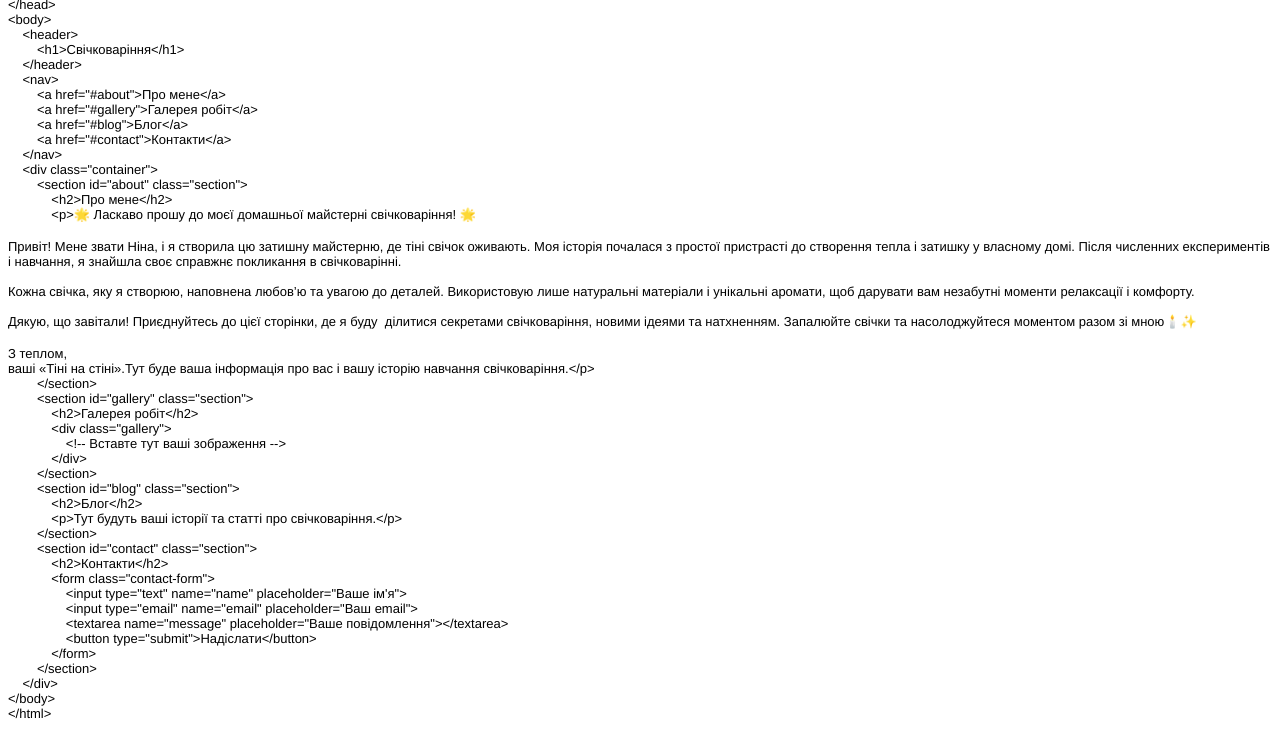
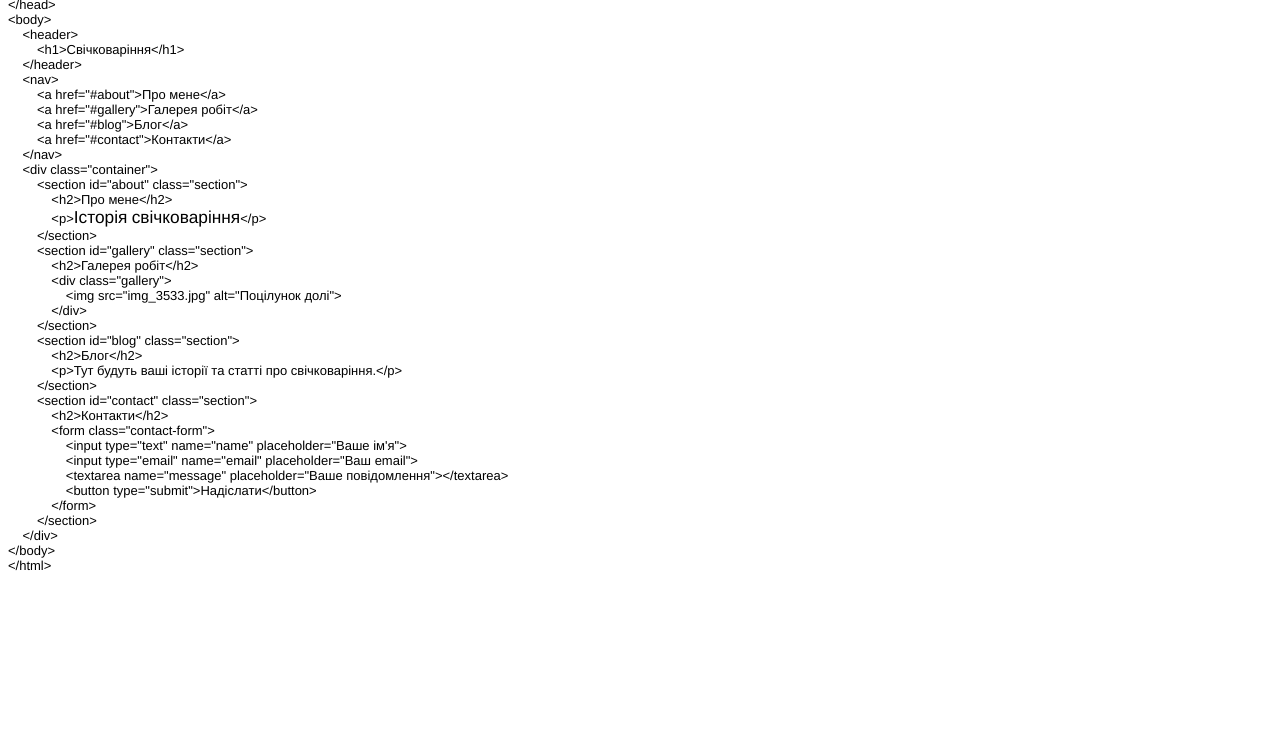
Before and after one commit to Ninacalambina/my_web, a plain HTML site: page index.html in a window 1280 px wide. Shown: the part 1031-1760 px from the top of the page. After the commit the page ends 1612 px from the top, so only its background shows below. Drawn offline with Linux system fonts and the light colour scheme.

Commit message:
Add files via upload

```diff
--- a/index.html
+++ b/index.html
@@ -8,10 +8,9 @@
   <meta name="CocoaVersion" content="2487.3">
   <style type="text/css">
     p.p1 {margin: 0.0px 0.0px 0.0px 0.0px; font: 13.0px 'Helvetica Neue'}
-    p.p2 {margin: 0.0px 0.0px 0.0px 0.0px; font: 13.0px Helvetica; min-height: 16.0px}
-    p.p3 {margin: 0.0px 0.0px 0.0px 0.0px; font: 13.0px 'Helvetica Neue'; min-height: 15.0px}
-    span.s1 {font: 13.0px 'Apple Color Emoji'}
-    span.Apple-tab-span {white-space:pre}
+    p.p2 {margin: 0.0px 0.0px 0.0px 0.0px; font: 17.3px Helvetica}
+    span.s1 {font: 13.0px 'Helvetica Neue'}
+    span.s2 {font: 17.3px 'Apple Color Emoji'}
   </style>
 </head>
 <body>
@@ -88,7 +87,7 @@
 <p class="p1"><span class="Apple-converted-space">    </span>&lt;header&gt;</p>
 <p class="p1"><span class="Apple-converted-space">        </span>&lt;h1&gt;Свічковаріння&lt;/h1&gt;</p>
 <p class="p1"><span class="Apple-converted-space">    </span>&lt;/header&gt;</p>
-<p class="p1"><span class="Apple-converted-space">    </span>&lt;nav&gt;<span class="Apple-tab-span">	</span></p>
+<p class="p1"><span class="Apple-converted-space">    </span>&lt;nav&gt;</p>
 <p class="p1"><span class="Apple-converted-space">        </span>&lt;a href="#about"&gt;Про мене&lt;/a&gt;</p>
 <p class="p1"><span class="Apple-converted-space">        </span>&lt;a href="#gallery"&gt;Галерея робіт&lt;/a&gt;</p>
 <p class="p1"><span class="Apple-converted-space">        </span>&lt;a href="#blog"&gt;Блог&lt;/a&gt;</p>
@@ -97,21 +96,12 @@
 <p class="p1"><span class="Apple-converted-space">    </span>&lt;div class="container"&gt;</p>
 <p class="p1"><span class="Apple-converted-space">        </span>&lt;section id="about" class="section"&gt;</p>
 <p class="p1"><span class="Apple-converted-space">            </span>&lt;h2&gt;Про мене&lt;/h2&gt;</p>
-<p class="p1"><span class="Apple-converted-space">            </span>&lt;p&gt;<span class="s1">🌟</span> Ласкаво прошу до моєї домашньої майстерні свічковаріння! <span class="s1">🌟</span></p>
-<p class="p2"><br></p>
-<p class="p1">Привіт! Мене звати Ніна, і я створила цю затишну майстерню, де тіні свічок оживають. Моя історія почалася з простої пристрасті до створення тепла і затишку у власному домі. Після численних експериментів і навчання, я знайшла своє справжнє покликання в свічковарінні.</p>
-<p class="p3"><br></p>
-<p class="p1">Кожна свічка, яку я створюю, наповнена любов’ю та увагою до деталей. Використовую лише натуральні матеріали і унікальні аромати, щоб дарувати вам незабутні моменти релаксації і комфорту.</p>
-<p class="p3"><br></p>
-<p class="p1">Дякую, що завітали! Приєднуйтесь до цієї сторінки, де я буду<span class="Apple-converted-space">  </span>ділитися секретами свічковаріння, новими ідеями та натхненням. Запалюйте свічки та насолоджуйтеся моментом разом зі мною<span class="s1">🕯</span>️<span class="s1">✨</span></p>
-<p class="p2"><br></p>
-<p class="p1">З теплом,</p>
-<p class="p1">ваші «Тіні на стіні».Тут буде ваша інформація про вас і вашу історію навчання свічковаріння.&lt;/p&gt;</p>
+<p class="p2"><span class="s1"><span class="Apple-converted-space">            </span>&lt;p&gt;</span>Історія<span class="s2"> </span>свічковаріння<span class="s1">&lt;/p&gt;</span></p>
 <p class="p1"><span class="Apple-converted-space">        </span>&lt;/section&gt;</p>
 <p class="p1"><span class="Apple-converted-space">        </span>&lt;section id="gallery" class="section"&gt;</p>
 <p class="p1"><span class="Apple-converted-space">            </span>&lt;h2&gt;Галерея робіт&lt;/h2&gt;</p>
 <p class="p1"><span class="Apple-converted-space">            </span>&lt;div class="gallery"&gt;</p>
-<p class="p1"><span class="Apple-converted-space">                </span>&lt;!-- Вставте тут ваші зображення --&gt;</p>
+<p class="p1"><span class="Apple-converted-space">                </span>&lt;img src="img_3533.jpg" alt="Поцілунок долі"&gt;</p>
 <p class="p1"><span class="Apple-converted-space">            </span>&lt;/div&gt;</p>
 <p class="p1"><span class="Apple-converted-space">        </span>&lt;/section&gt;</p>
 <p class="p1"><span class="Apple-converted-space">        </span>&lt;section id="blog" class="section"&gt;</p>
```
